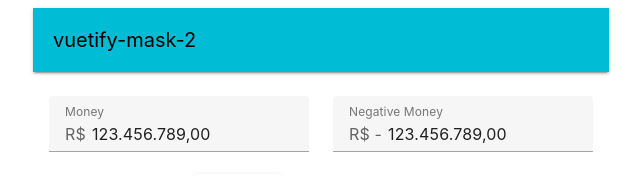
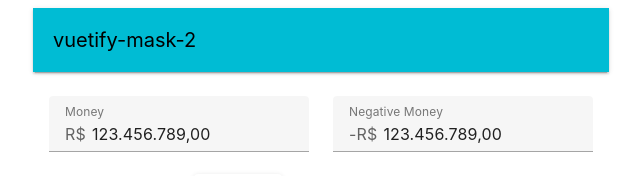
Before and after one commit to juareznasato/vuetify-mask-2, a Vue app: page / in a window 1280 px wide. Shown: the top 176 px of the page, without its empty margins (15-656 px from the left). Built offline with nearby package versions, Linux system fonts and the light colour scheme.

Commit message:
Fixed NegativeDecimal.

```diff
--- a/src/TestNegativeMoney.vue
+++ b/src/TestNegativeMoney.vue
@@ -4,7 +4,7 @@
       v-model="value"
       v-bind:label="label"
       v-bind:properties="{
-        prefix: 'R$ ' + signal,
+        prefix: signal + 'R$ ',
         readonly: false,
         disabled: disabled,
         outlined: false,
@@ -21,7 +21,15 @@
       ref="ref"
     />
     v-model:
-    {{ value !== null && value !== "" ? value : value === null ? "null" : value === "" ? "''" : "" }}<br />
+    {{
+      value !== null && value !== ""
+        ? value
+        : value === null
+        ? "null"
+        : value === ""
+        ? "''"
+        : ""
+    }}<br />
     signal: {{ signal }}
   </div>
 </template>
@@ -34,7 +42,7 @@ export default {
     "v-text-field-negative-money": NegativeMoney,
   },
   data: () => ({
-    value: -123456789.0, // 1.23 or "1.23" or "" or null
+    value: "-123456789.0", // 1.23 or "1.23" or "" or null
     label: "Negative Money",
     disabled: false,
     signal: "",
--- a/src/components/NegativeDecimal.vue
+++ b/src/components/NegativeDecimal.vue
@@ -60,6 +60,7 @@ export default {
     "mousedown",
     "mouseup",
     "signal",
+    "update:modelValue",
   ],
   data: () => ({
     // Block é utilizado para bloquear a emissão de um sinal positivo, após um valor negativo tornar-se positivo.
@@ -160,10 +161,12 @@ export default {
       // Positive key
       if (keyCode === 43) {
         this.$emit("signal", "+"); // +
+        this.block = false;
       }
       // Negative key
       if (keyCode === 45) {
         this.$emit("signal", "-");
+        this.block = true;
       }
       // if ((keyCode < 48 || keyCode > 57) && keyCode !== 46) {
       if (keyCode < 48 || keyCode > 57) {
```
